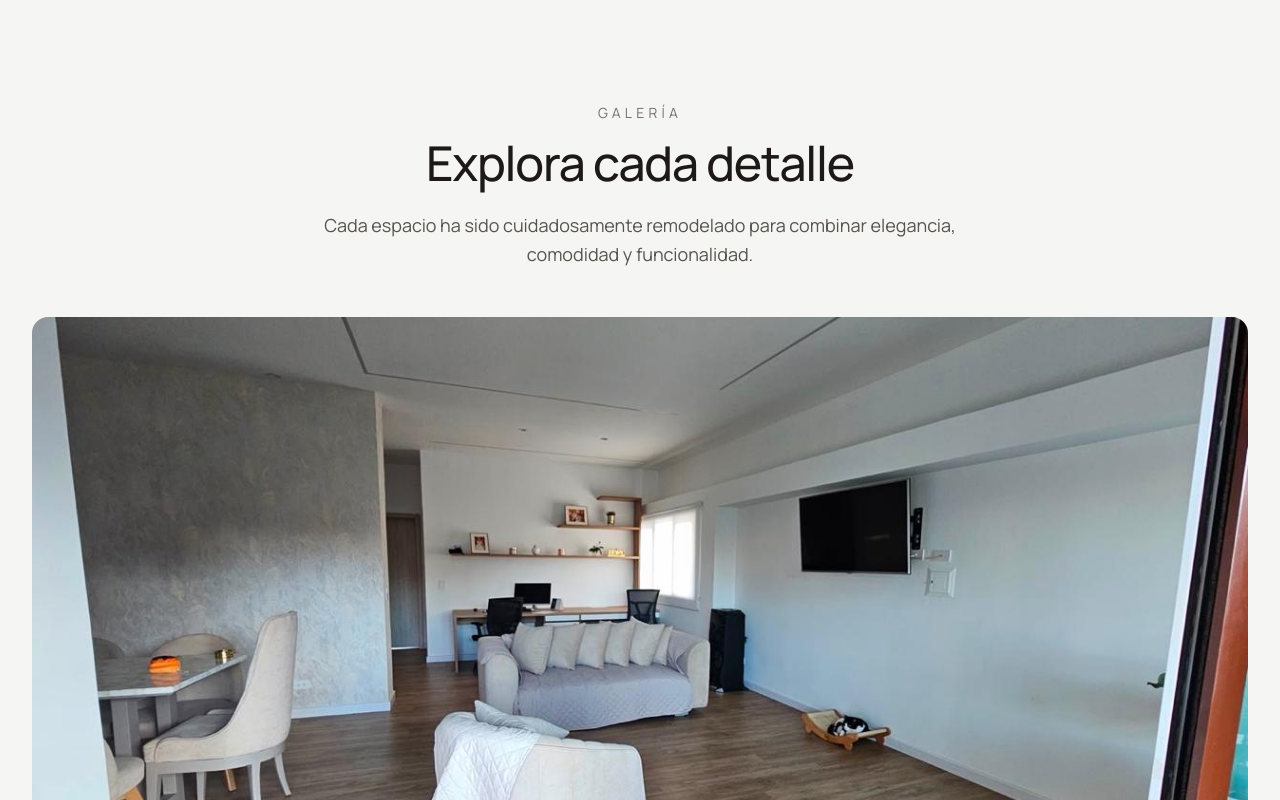
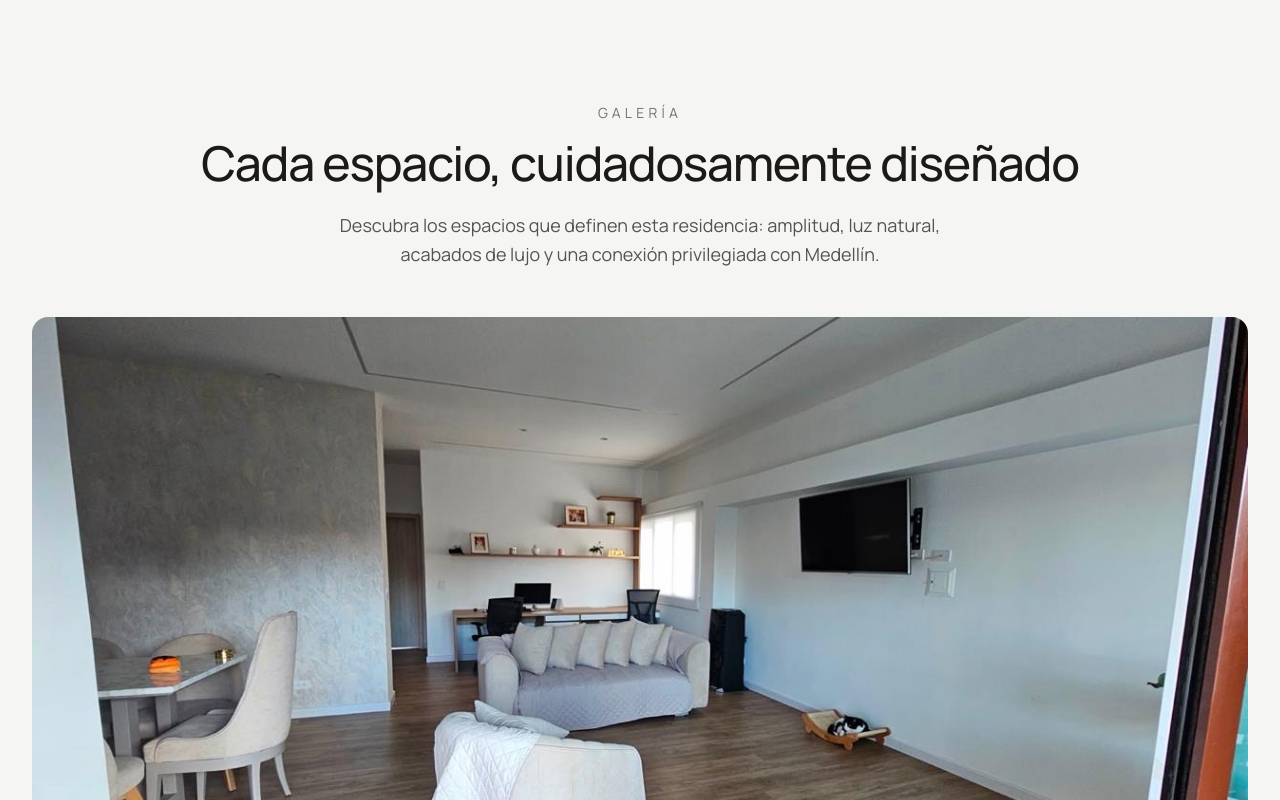
Before and after one commit to Jara84/luxury-residence-landing, a React (Vite) app: page / in a window 1280 px wide. Shown: the part 3880-4680 px from the top of the page. Built offline with nearby package versions, Linux system fonts and the light colour scheme.

Commit message:
feat: refine gallery content

```diff
--- a/src/components/sections/Gallery.tsx
+++ b/src/components/sections/Gallery.tsx
@@ -22,65 +22,65 @@ export default function Gallery() {
   const images = [
     {
       src: heroImage,
-      title: "Open Social Area",
-      category: "Social Area",
-      alt: "Open social area with living room, dining room and kitchen.",
+      title: t("gallery.images.socialArea.title"),
+      category: t("gallery.images.socialArea.category"),
+      alt: t("gallery.images.socialArea.alt"),
       className: "md:col-span-2 h-[600px]",
     },
     {
       src: livingRoom,
-      title: "Living Room",
-      category: "Social Area",
-      alt: "Main living room.",
+      title: t("gallery.images.livingRoom.title"),
+      category: t("gallery.images.livingRoom.category"),
+      alt: t("gallery.images.livingRoom.alt"),
       className: "h-[350px]",
     },
     {
       src: livingRoom2,
-      title: "Living Room Detail",
-      category: "Social Area",
-      alt: "Living room detail.",
+      title: t("gallery.images.livingRoomDetail.title"),
+      category: t("gallery.images.livingRoomDetail.category"),
+      alt: t("gallery.images.livingRoomDetail.alt"),
       className: "h-[350px]",
     },
     {
       src: kitchen,
-      title: "Contemporary Kitchen",
-      category: "Kitchen",
-      alt: "Contemporary kitchen.",
+      title: t("gallery.images.kitchen.title"),
+      category: t("gallery.images.kitchen.category"),
+      alt: t("gallery.images.kitchen.alt"),
       className: "h-[350px]",
     },
     {
       src: kitchen2,
-      title: "Kitchen Island",
-      category: "Kitchen",
-      alt: "Kitchen island and premium finishes.",
+      title: t("gallery.images.kitchenIsland.title"),
+      category: t("gallery.images.kitchenIsland.category"),
+      alt: t("gallery.images.kitchenIsland.alt"),
       className: "h-[350px]",
     },
     {
       src: balcony,
-      title: "Main Balcony",
-      category: "Outdoor",
-      alt: "Main balcony overlooking Medellín.",
+      title: t("gallery.images.balcony.title"),
+      category: t("gallery.images.balcony.category"),
+      alt: t("gallery.images.balcony.alt"),
       className: "h-[350px]",
     },
     {
       src: mainRoom,
-      title: "Master Bedroom",
-      category: "Master Suite",
-      alt: "Master bedroom.",
+      title: t("gallery.images.masterBedroom.title"),
+      category: t("gallery.images.masterBedroom.category"),
+      alt: t("gallery.images.masterBedroom.alt"),
       className: "h-[350px]",
     },
     {
       src: livingRoom3,
-      title: "Home Office",
-      category: "Study",
-      alt: "Double home office.",
+      title: t("gallery.images.homeOffice.title"),
+      category: t("gallery.images.homeOffice.category"),
+      alt: t("gallery.images.homeOffice.alt"),
       className: "h-[350px]",
     },
     {
       src: wc3,
-      title: "Guest Bathroom",
-      category: "Bathrooms",
-      alt: "Guest bathroom.",
+      title: t("gallery.images.guestBathroom.title"),
+      category: t("gallery.images.guestBathroom.category"),
+      alt: t("gallery.images.guestBathroom.alt"),
       className: "h-[350px]",
     },
   ];
@@ -121,24 +121,52 @@ export default function Gallery() {
 
             <div className="grid gap-6 md:grid-cols-2">
               {images.map((image, index) => (
+                <div
+                  key={image.src}
+                  className={`group relative overflow-hidden rounded-2xl ${image.className}`}
+                >
                   <img
-                  key={image.src}
                     src={image.src}
                     alt={image.alt}
                     onClick={() => setSelectedIndex(index)}
-                  className={`
-                    ${image.className}
+                    className="
+                      h-full
                       w-full
                       cursor-pointer
-                    rounded-2xl
                       object-cover
-                    transition-all
+                      transition-transform
+                      duration-700
+                      group-hover:scale-[1.02]
+                    "
+                  />
+
+                  <div
+                    className="
+                      pointer-events-none
+                      absolute
+                      inset-x-0
+                      bottom-0
+                      bg-gradient-to-t
+                      from-black/70
+                      via-black/20
+                      to-transparent
+                      p-6
+                      pt-16
+                      opacity-0
+                      transition-opacity
                       duration-500
-                    hover:scale-[1.02]
-                    hover:shadow-xl
-                    group-hover:scale-105
-                  `}
-                />
+                      group-hover:opacity-100
+                    "
+                  >
+                    <p className="text-xs uppercase tracking-[0.25em] text-white/70">
+                      {image.category}
+                    </p>
+
+                    <p className="mt-2 text-lg font-medium text-white">
+                      {image.title}
+                    </p>
+                  </div>
+                </div>
               ))}
             </div>
           </Container>
--- a/src/i18n/en.ts
+++ b/src/i18n/en.ts
@@ -50,10 +50,57 @@ const en = {
   },
 
   gallery: {
-    label: "Gallery",
-    title: "Explore Every Detail",
+    label: "The Residence",
+    title: "Every Space, Thoughtfully Designed",
     description:
-      "Every space has been thoughtfully redesigned to combine elegance, comfort and functionality.",
+      "Explore the spaces that define this residence: generous proportions, natural light, refined finishes and a privileged connection to Medellín.",
+
+    images: {
+      openSocialArea: {
+        title: "Open Social Area",
+        category: "Social Area",
+      },
+
+      livingRoom: {
+        title: "Main Living Room",
+        category: "Social Area",
+      },
+
+      livingRoomDetail: {
+        title: "Living Room Detail",
+        category: "Social Area",
+      },
+
+      contemporaryKitchen: {
+        title: "Contemporary Kitchen",
+        category: "Kitchen",
+      },
+
+      kitchenIsland: {
+        title: "Kitchen Island",
+        category: "Kitchen",
+      },
+
+      mainBalcony: {
+        title: "Main Balcony",
+        category: "Outdoor",
+      },
+
+      masterBedroom: {
+        title: "Master Bedroom",
+        category: "Master Suite",
+      },
+
+      homeOffice: {
+        title: "Private Study",
+        category: "Study",
+      },
+
+      guestBathroom: {
+        title: "Guest Bathroom",
+        category: "Bathrooms",
+      },
+    },
   },
 
   lifestyle: {
--- a/src/i18n/es.ts
+++ b/src/i18n/es.ts
@@ -50,11 +50,58 @@ const es = {
   },
 
   gallery: {
-    label: "Galería",
-    title: "Explora cada detalle",
-    description:
-      "Cada espacio ha sido cuidadosamente remodelado para combinar elegancia, comodidad y funcionalidad.",
+  label: "Galería",
+  title: "Cada espacio, cuidadosamente diseñado",
+  description:
+    "Descubra los espacios que definen esta residencia: amplitud, luz natural, acabados de lujo y una conexión privilegiada con Medellín.",
+
+  images: {
+    openSocialArea: {
+      title: "Área social abierta",
+      category: "Área social",
+    },
+
+    livingRoom: {
+      title: "Sala principal",
+      category: "Área social",
+    },
+
+    livingRoomDetail: {
+      title: "Detalle de la sala",
+      category: "Área social",
+    },
+
+    contemporaryKitchen: {
+      title: "Cocina contemporánea",
+      category: "Cocina",
+    },
+
+    kitchenIsland: {
+      title: "Isla de cocina",
+      category: "Cocina",
+    },
+
+    mainBalcony: {
+      title: "Balcón principal",
+      category: "Exterior",
+    },
+
+    masterBedroom: {
+      title: "Habitación principal",
+      category: "Master Suite",
+    },
+
+    homeOffice: {
+      title: "Estudio privado",
+      category: "Estudio",
+    },
+
+    guestBathroom: {
+      title: "Baño social",
+      category: "Baños",
+    },
   },
+},
 
   lifestyle: {
     label: "Estilo de vida",
```
Lines whose indentation alone changed are shown as unchanged.
